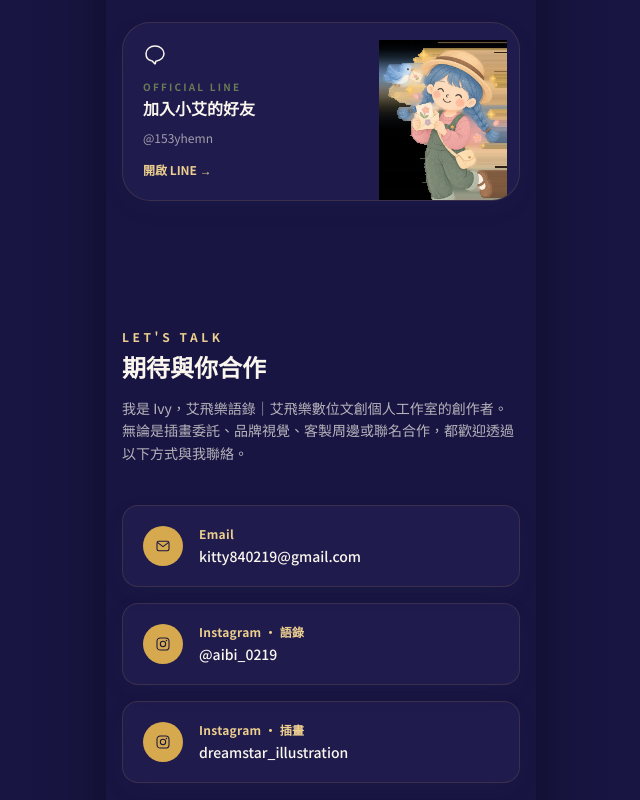
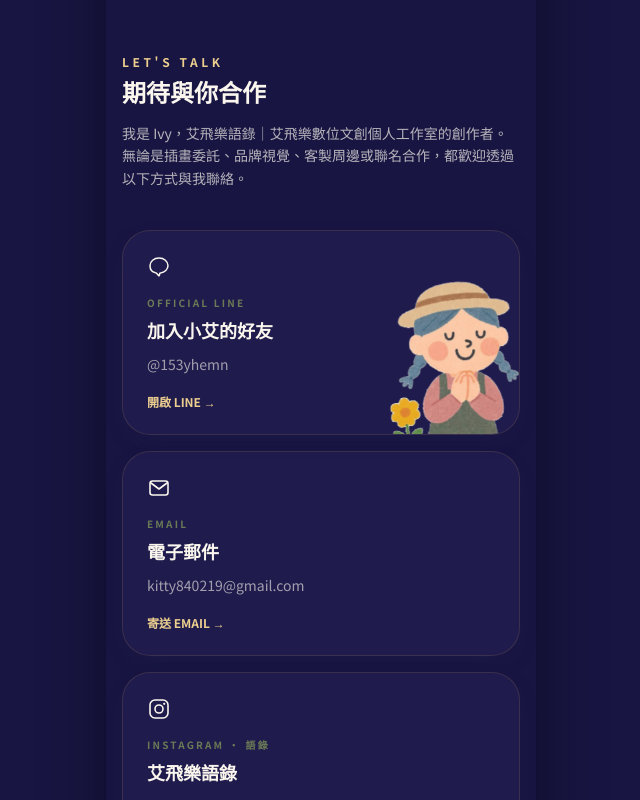
Before and after one commit to kitty840219-web/claude-, a Next.js app: page /contact in a window 1280 px wide. Shown: the part 1180-1980 px from the top of the page, without its empty margins (319-959 px from the left). Built offline with nearby package versions, Linux system fonts and the light colour scheme; a web font is replaced by a local one.

Commit message:
Unify contact cards with official Line

```diff
--- a/app/contact/page.tsx
+++ b/app/contact/page.tsx
@@ -16,24 +16,39 @@ export const metadata: Metadata = {
 
 const CONTACTS = [
   {
+    key: "line",
+    label: "OFFICIAL LINE",
+    title: "加入小艾的好友",
+    value: "@153yhemn",
+    href: LINKS.lineOA,
+    cta: "開啟 LINE →",
+    icon: "line" as const,
+  },
+  {
     key: "mail",
-    label: "Email",
+    label: "EMAIL",
+    title: "電子郵件",
     value: LINKS.email,
     href: `mailto:${LINKS.email}`,
+    cta: "寄送 EMAIL →",
     icon: "mail" as const,
   },
   {
     key: "ig1",
-    label: "Instagram · 語錄",
+    label: "INSTAGRAM · 語錄",
+    title: "艾飛樂語錄",
     value: "@aibi_0219",
     href: LINKS.instagramQuotes,
+    cta: "開啟 INSTAGRAM →",
     icon: "instagram" as const,
   },
   {
     key: "ig2",
-    label: "Instagram · 插畫",
+    label: "INSTAGRAM · 插畫",
+    title: "插畫創作帳號",
     value: "dreamstar_illustration",
     href: LINKS.instagramIllustration,
+    cta: "開啟 INSTAGRAM →",
     icon: "instagram" as const,
   },
 ];
@@ -95,21 +110,6 @@ export default function ContactPage() {
         </div>
       </section>
 
-      <section className="bg-night-dark px-4 py-12">
-        <a href={LINKS.lineOA} target="_blank" rel="noopener noreferrer" className="group relative mx-auto block min-h-44 max-w-md overflow-hidden rounded-[1.75rem] border border-gold/15 bg-night-light/20 p-5 shadow-card">
-          <div className="relative z-10 w-[58%]">
-            <SocialIcon type="line" className="h-6 w-6 text-paper" />
-            <p className="mt-3 text-[10px] font-semibold tracking-[0.22em] text-sage">OFFICIAL LINE</p>
-            <h2 className="mt-1 font-serif text-base font-bold text-paper">加入小艾的好友</h2>
-            <p className="mt-2 text-xs text-paper/60">@153yhemn</p>
-            <span className="mt-4 inline-flex text-xs font-semibold text-gold-light">開啟 LINE →</span>
-          </div>
-          <div className="pointer-events-none absolute -bottom-8 -right-5 h-48 w-48 transition duration-500 group-hover:scale-105">
-            <Image src={asset("/images/home-contact.webp")} alt="小艾寄出一封信" fill className="object-contain object-bottom" sizes="192px" />
-          </div>
-        </a>
-      </section>
-
       <section className="mx-auto max-w-5xl px-4 py-20 sm:px-6">
         <div className="grid gap-10 md:grid-cols-[1fr_1.1fr] md:items-start">
           <div>
@@ -120,26 +120,23 @@ export default function ContactPage() {
             />
           </div>
 
-          <div className="grid gap-4 sm:grid-cols-2">
+          <div className="grid gap-4">
             {CONTACTS.map((c) => (
               <a
                 key={c.key}
                 href={c.href}
                 target={c.key === "mail" ? undefined : "_blank"}
                 rel={c.key === "mail" ? undefined : "noopener noreferrer"}
-                className="group flex items-start gap-4 rounded-2xl border border-gold/15 bg-night-light/20 p-5 shadow-card transition hover:-translate-y-1 hover:border-gold/50"
+                className="group relative min-h-44 overflow-hidden rounded-[1.75rem] border border-gold/15 bg-night-light/20 p-6 shadow-card transition hover:-translate-y-1 hover:border-gold/50"
               >
-                <span className="flex h-10 w-10 shrink-0 items-center justify-center rounded-full bg-gold text-night-dark">
-                  <SocialIcon type={c.icon} className="h-4 w-4" />
+                <span className={`relative z-10 block ${c.key === "line" ? "w-[62%]" : "w-full"}`}>
+                  <SocialIcon type={c.icon} className="h-6 w-6 text-paper" />
+                  <span className="mt-4 block text-[10px] font-semibold tracking-[0.22em] text-sage">{c.label}</span>
+                  <span className="mt-2 block font-serif text-lg font-bold text-paper">{c.title}</span>
+                  <span className="mt-2 block break-all text-sm text-paper/60">{c.value}</span>
+                  <span className="mt-5 block text-xs font-semibold text-gold-light">{c.cta}</span>
                 </span>
-                <span>
-                  <span className="block text-xs font-semibold tracking-wide text-gold-light">
-                    {c.label}
-                  </span>
-                  <span className="mt-1 block break-all text-sm font-medium text-paper">
-                    {c.value}
-                  </span>
-                </span>
+                {c.key === "line" && <span className="animate-float-slow pointer-events-none absolute -bottom-5 -right-2 h-44 w-36 transition duration-500 group-hover:scale-105"><Image src={asset("/images/mascot.webp")} alt="小艾" fill className="object-contain object-bottom" sizes="144px" /></span>}
               </a>
             ))}
           </div>
```
